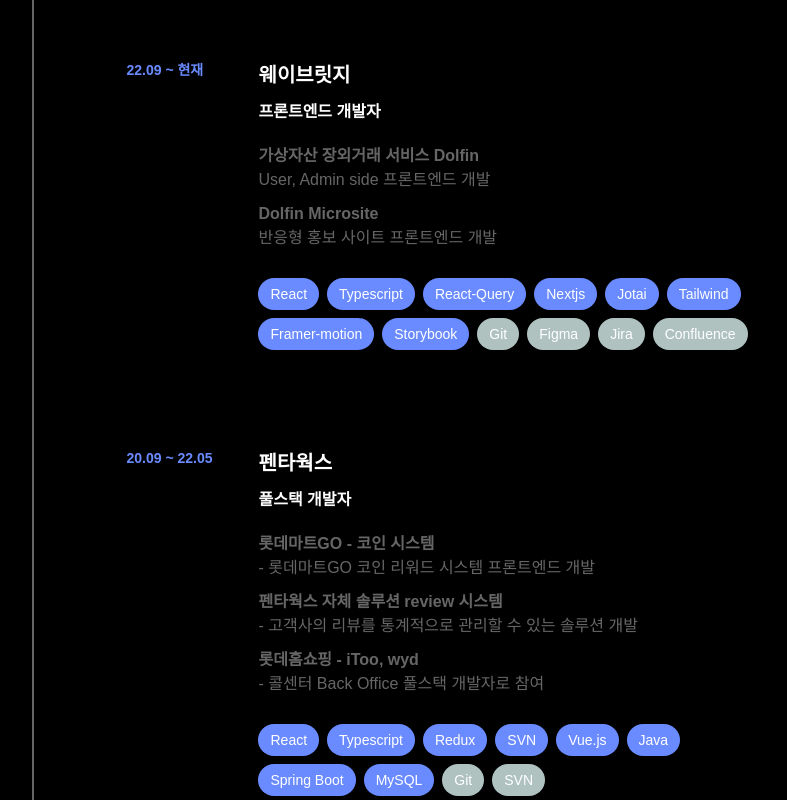
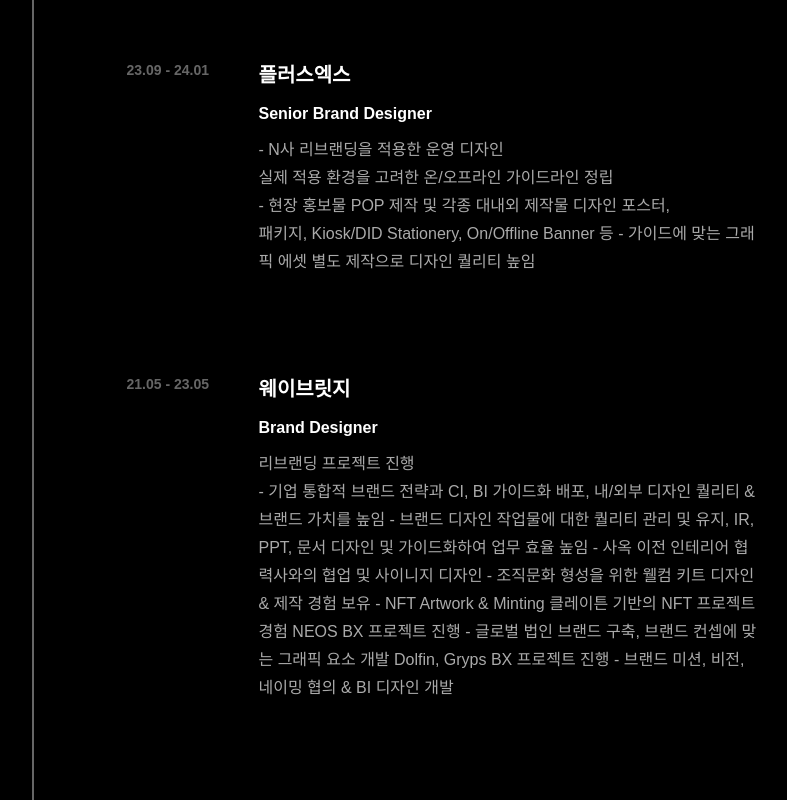
Before and after one commit to wldlglaso/wldlglaso.github.io, a Next.js app: page / in a window 1280 px wide. Shown: the part 1320-2120 px from the top of the page, without its empty margins (402-1189 px from the left). Built offline with nearby package versions, Linux system fonts and the light colour scheme; a web font is replaced by a local one.

Commit message:
add: Experience

```diff
--- a/components/experience.tsx
+++ b/components/experience.tsx
@@ -14,45 +14,17 @@
   period,
   role,
   descriptions,
-  mainSkills,
-  subSkills,
 }: PropsWithChildren<Experience>) => (
   <div className="hover:bg-[#121212] p-[32px] rounded-[20px] flex flex-col md:flex-row gap-x-[32px] md:w-[700px]">
-    <div className="text-blue-6A text-[14px] font-bold w-[100px] shrink-0">
+    <div className="text-gray-6 text-[14px] font-bold w-[100px] shrink-0">
       {period}
     </div>
     <div>
       <p className="text-[20px] font-bold">{company}</p>
-      <p className="text-[16px] font-bold my-[10px]">{role}</p>
-      {descriptions.map(({ main, sub }, idx) => (
-        <div className="pt-[10px] text-gray-6" key={idx}>
-          <p className="font-bold">{main}</p>
-          <p>{sub}</p>
-        </div>
-      ))}
-      <div className="flex mt-[28px] flex-wrap gap-[8px]">
-        {mainSkills.map((skill) => (
-          <Chip text={skill} key={skill} />
-        ))}
-        {subSkills.map((skill) => (
-          <Chip text={skill} key={skill} variant="gray" />
-        ))}
-      </div>
+      <p className="text-[16px] font-bold mt-[12px] mb-[10px]">{role}</p>
+      {descriptions}
     </div>
   </div>
 );
 
-const Chip = ({
-  variant = "blue",
-  text,
-}: {
-  variant?: "blue" | "gray";
-  text: string;
-}) => <span className={chipStyles[variant]}>{text}</span>;
-
-const chipStyles = {
-  blue: "bg-blue-6A rounded-[16px] text-white h-[32px] px-[12px] text-[14px] flex items-center",
-  gray: "bg-gray-AF rounded-[16px] text-white h-[32px] px-[12px] text-[14px] flex items-center",
-};
-
 export default Experience;
--- a/constants/experience.ts
+++ /dev/null
@@ -1,72 +0,0 @@
-export type Experience = {
-  company: string;
-  period: string;
-  role: string;
-  descriptions: Description[];
-  mainSkills: string[];
-  subSkills: string[];
-};
-
-type Description = {
-  main: string;
-  sub: string;
-};
-
-export const experienceList: Experience[] = [
-  {
-    company: "웨이브릿지",
-    period: "22.09 ~ 현재",
-    role: "프론트엔드 개발자",
-    descriptions: [
-      {
-        main: "가상자산 장외거래 서비스 Dolfin",
-        sub: "User, Admin side 프론트엔드 개발",
-      },
-      {
-        main: "Dolfin Microsite",
-        sub: "반응형 홍보 사이트 프론트엔드 개발",
-      },
-    ],
-    mainSkills: [
-      "React",
-      "Typescript",
-      "React-Query",
-      "Nextjs",
-      "Jotai",
-      "Tailwind",
-      "Framer-motion",
-      "Storybook",
-    ],
-    subSkills: ["Git", "Figma", "Jira", "Confluence"],
-  },
-  {
-    company: "펜타웍스",
-    period: "20.09 ~ 22.05",
-    role: "풀스택 개발자",
-    descriptions: [
-      {
-        main: "롯데마트GO - 코인 시스템",
-        sub: "- 롯데마트GO 코인 리워드 시스템 프론트엔드 개발",
-      },
-      {
-        main: "펜타웍스 자체 솔루션 review 시스템",
-        sub: "- 고객사의 리뷰를 통계적으로 관리할 수 있는 솔루션 개발",
-      },
-      {
-        main: "롯데홈쇼핑 - iToo, wyd",
-        sub: "- 콜센터 Back Office 풀스택 개발자로 참여",
-      },
-    ],
-    mainSkills: [
-      "React",
-      "Typescript",
-      "Redux",
-      "SVN",
-      "Vue.js",
-      "Java",
-      "Spring Boot",
-      "MySQL",
-    ],
-    subSkills: ["Git", "SVN"],
-  },
-];
--- /dev/null
+++ b/constants/experience.tsx
@@ -0,0 +1,51 @@
+import type { ReactElement } from "react";
+
+export type Experience = {
+  company: string;
+  period: string;
+  role: string;
+  descriptions: ReactElement;
+};
+
+export const experienceList: Experience[] = [
+  {
+    company: "플러스엑스",
+    period: "23.09 - 24.01",
+    role: "Senior Brand Designer",
+    descriptions: (
+      <div className="text-[16px] text-gray-A leading-[28px] pl-[10px]">
+        <p>- N사 리브랜딩을 적용한 운영 디자인</p>
+        <p className="ml-[10px]">
+          실제 적용 환경을 고려한 온/오프라인 가이드라인 정립
+        </p>
+        <p>- 현장 홍보물 POP 제작 및 각종 대내외 제작물 디자인 포스터,</p>
+        패키지, Kiosk/DID Stationery, On/Offline Banner 등 - 가이드에 맞는
+        그래픽 에셋 별도 제작으로 디자인 퀄리티 높임
+      </div>
+    ),
+  },
+  {
+    company: "웨이브릿지",
+    period: "21.05 - 23.05",
+    role: "Brand Designer",
+    descriptions: (
+      <div className="text-[16px] text-gray-A leading-[28px] pl-[10px]">
+        <p>리브랜딩 프로젝트 진행</p>
+        <p></p>- 기업 통합적 브랜드 전략과 CI, BI 가이드화 배포, 내/외부 디자인
+        퀄리티 & 브랜드 가치를 높임 - 브랜드 디자인 작업물에 대한 퀄리티 관리 및
+        유지, IR, PPT, 문서 디자인 및 가이드화하여 업무 효율 높임 - 사옥 이전
+        인테리어 협력사와의 협업 및 사이니지 디자인 - 조직문화 형성을 위한 웰컴
+        키트 디자인 & 제작 경험 보유 - NFT Artwork & Minting 클레이튼 기반의 NFT
+        프로젝트 경험 NEOS BX 프로젝트 진행 - 글로벌 법인 브랜드 구축, 브랜드
+        컨셉에 맞는 그래픽 요소 개발 Dolfin, Gryps BX 프로젝트 진행 - 브랜드
+        미션, 비전, 네이밍 협의 & BI 디자인 개발
+      </div>
+    ),
+  },
+  {
+    company: "(주)한글과 컴퓨터",
+    period: "19.09 - 21.05",
+    role: "Designer",
+    descriptions: <></>,
+  },
+];
```
